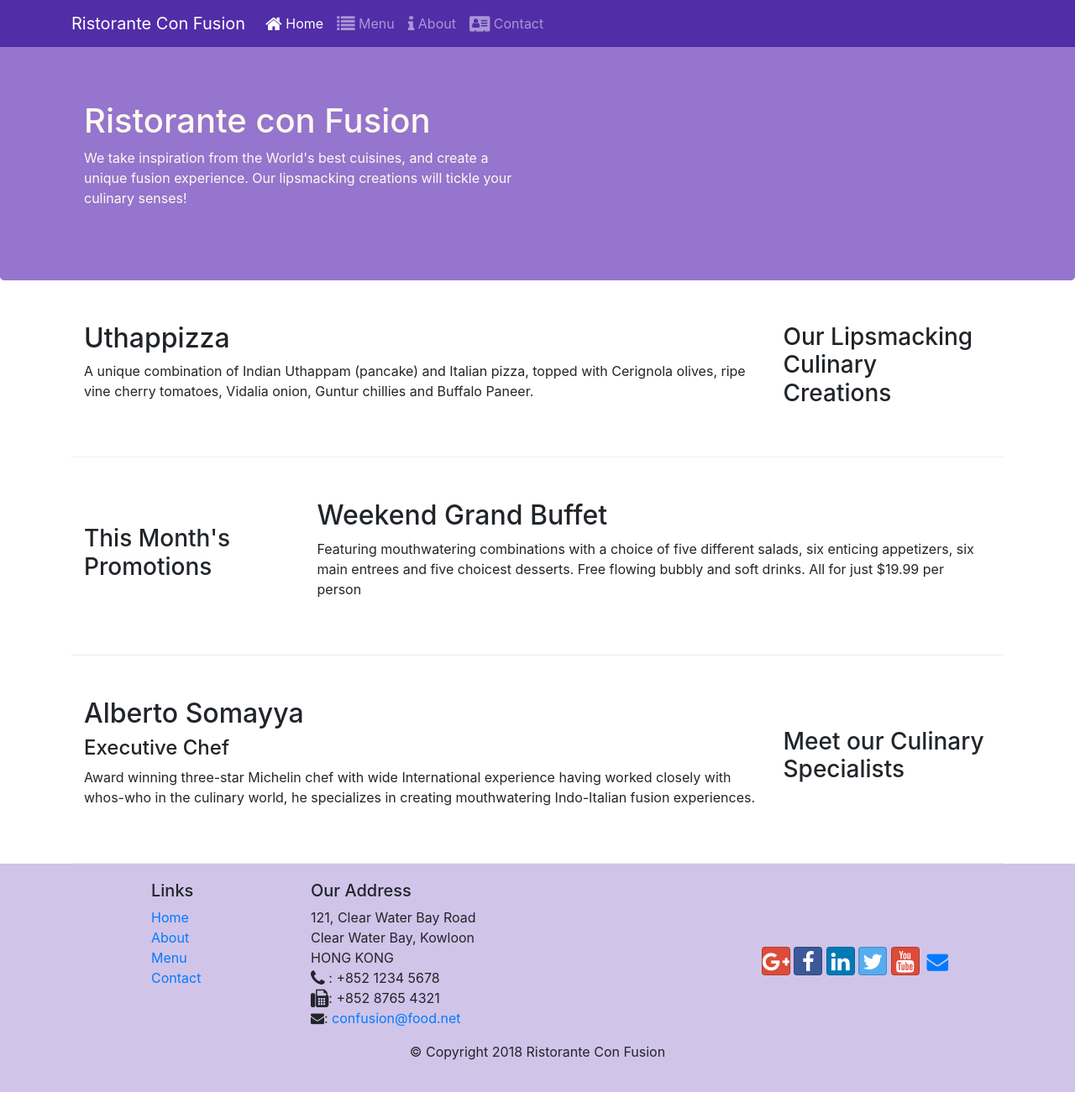
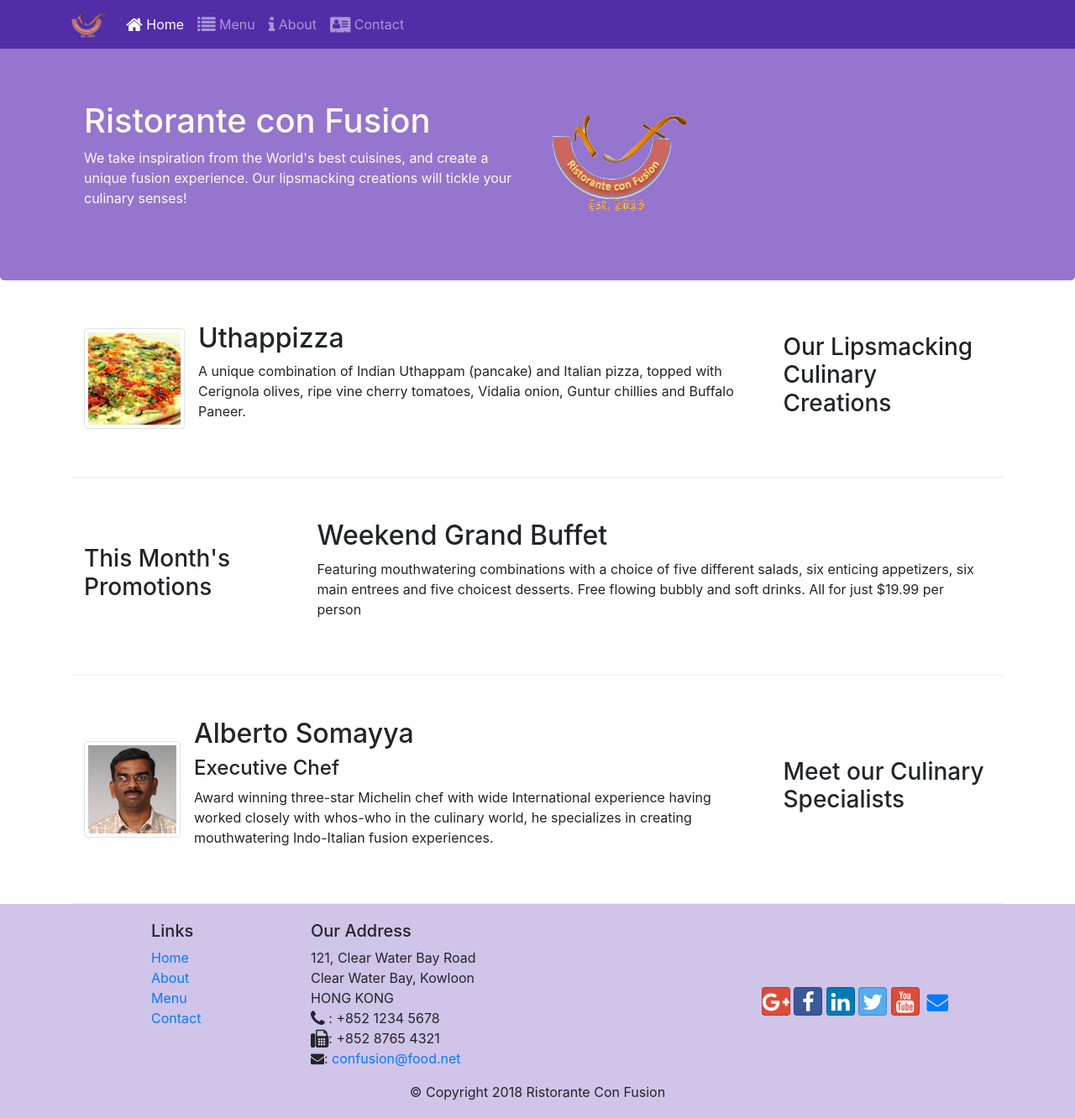
Before and after one commit to KalyaniDhavale98/Coursera, a website: page index.html in a window 1280 px wide. Shown: the whole page at 84% size. Before the commit the page ends 1301 px from the top, so only its background shows below. Drawn offline with nearby package versions, Linux system fonts and the light colour scheme.

Commit message:
images and media

```diff
--- a/index.html
+++ b/index.html
@@ -20,7 +20,7 @@
         <button class="navbar-toggler" type="button" data-toggle="collapse" data-target="#navbar">
         <span class="navbar-toggler-icon"></span>
         </button>
-      <a class="navbar-brand" href="#">Ristorante Con Fusion</a>
+      <a class="navbar-brand" href="#"><img src="./img/img/logo.png" height= "30" width="41" alt=""></a>
       <div class="collapse navbar-collapse" id="navbar">
         <ul class="navbar-nav mr-auto">
         <li class="nav-item active"><a class="nav-link" href="#"> <span class="fa fa-home fa-lg"></span> Home</a></li>
@@ -39,7 +39,8 @@
                     <h1>Ristorante con Fusion</h1>
                     <p>We take inspiration from the World's best cuisines, and create a unique fusion experience. Our lipsmacking creations will tickle your culinary senses!</p>
                 </div>
-                <div class="col-12 col-sm">
+                <div class="col-12 col-sm align-self-center">
+                    <img src="/img/img/logo.png" class="img-fluid" alt="">
                 </div>
             </div>
         </div>
@@ -51,8 +52,16 @@
                 <h3>Our Lipsmacking Culinary Creations</h3>
             </div>
             <div class="col col-sm order-sm-first col-md">
-                <h2>Uthappizza</h2>
-                <p>A unique combination of Indian Uthappam (pancake) and Italian pizza, topped with Cerignola olives, ripe vine cherry tomatoes, Vidalia onion, Guntur chillies and Buffalo Paneer.</p>
+            <div class="media">
+                <img class="d-flex mr-3 img-thumbnail align-self-center" src="./img/img/uthappizza.png" alt="Uthappizza">
+                <div class="media-body">
+                <h2 class="mt-0">Uthappizza</h2>
+                <p class="d-none d-sm-block">A unique combination of Indian Uthappam (pancake) and
+                Italian pizza, topped with Cerignola olives, ripe vine
+                cherry tomatoes, Vidalia onion, Guntur chillies and
+                Buffalo Paneer.</p>
+                </div>
+            </div>
             </div>
         </div>
 
@@ -72,13 +81,21 @@
                 <h3>Meet our Culinary Specialists</h3>
             </div>
             <div class="col col-sm order-sm-first col-md">
-                <h2>Alberto Somayya</h2>
-                <h4>Executive Chef</h4>
-                <p>Award winning three-star Michelin chef with wide International experience having worked closely with whos-who in the culinary world, he specializes in creating mouthwatering Indo-Italian fusion experiences. </p>
+                <div class="media">
+                    <img class="d-flex mr-3 img-thumbnail align-self-center" src="./img/img/alberto.png" alt="Alberto Somayya">
+                    <div class="media-body">
+                        <h2 class="mt-0">Alberto Somayya</h2>
+                        <h4>Executive Chef</h4>
+                        <p class="d-none d-sm-block">Award winning three-star Michelin chef with wide
+                            International experience having worked closely with
+                            whos-who in the culinary world, he specializes in
+                            creating mouthwatering Indo-Italian fusion experiences.
+                        </p>
+                    </div>
+                </div>
             </div>
         </div>
     </div>
-
     <footer class="footer">
         <div class="container">
             <div class="row">
```
Also changed, not shown: aboutus.html (+5 -5 lines), contactus.html (+1 -1 lines), img/img/alberto.png (added), img/img/buffet.png (added), img/img/logo.png (added), img/img/uthappizza.png (added), 1 other file.
